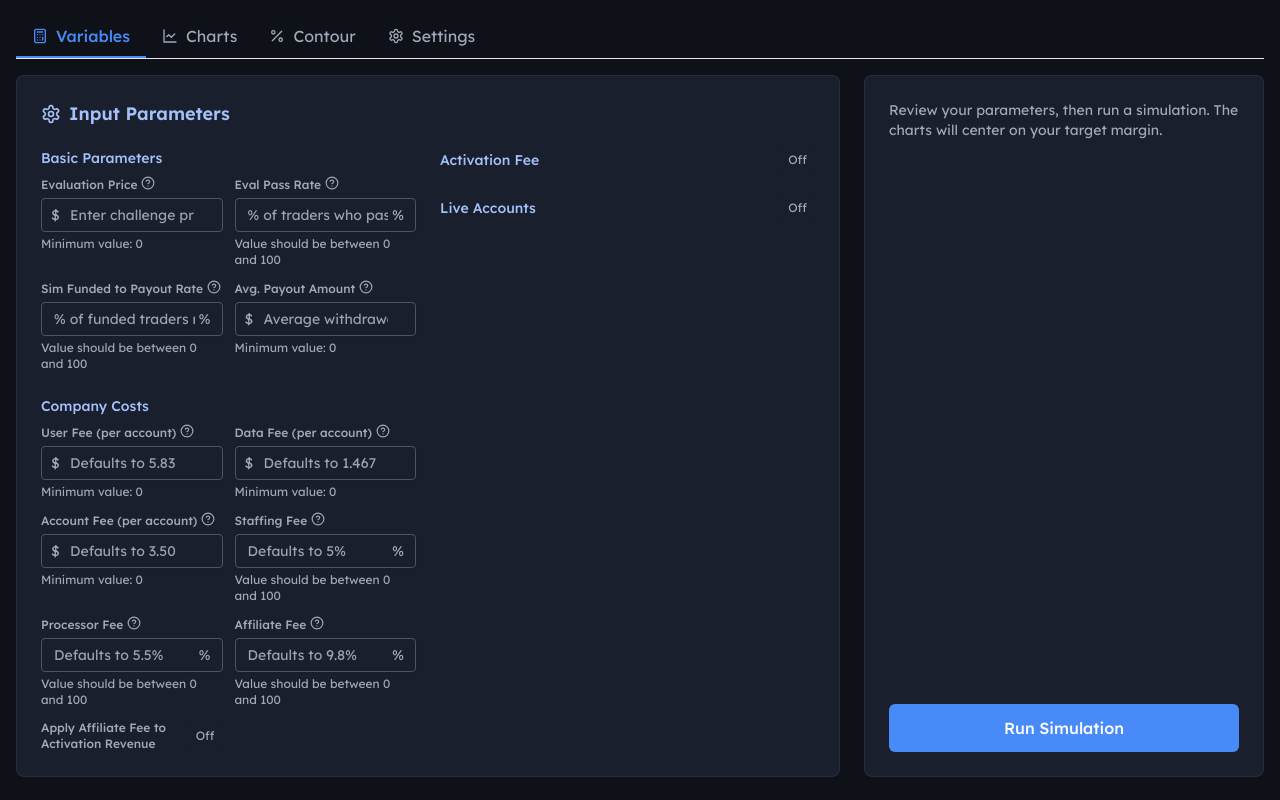
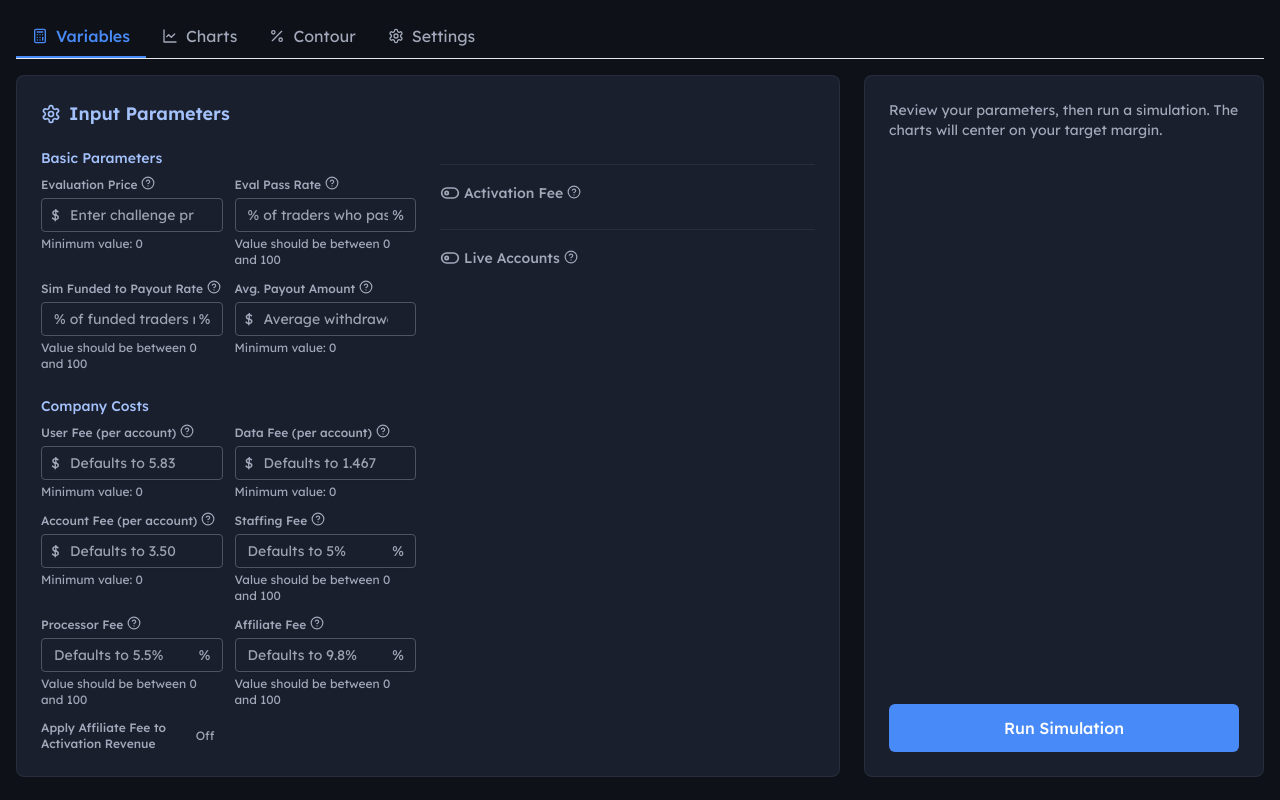
Before and after one commit to ZeusFU/Marginator-V2, a React (Vite) app: page / in a window 1280 px wide. Built offline with nearby package versions, Linux system fonts and the light colour scheme.

Commit message:
style(sidebar): restore ToggleableSection with explicit on/off visualization for Activation Fee and Live Accounts

```diff
--- a/src/components/Sidebar.tsx
+++ b/src/components/Sidebar.tsx
@@ -204,30 +204,28 @@ function Sidebar({
 
           {/* Right column: Activation + Live */}
           <div className="space-y-6">
-            <div>
-              <div className="flex items-center justify-between mb-2">
-                <h3 className="text-sm font-medium text-secondary">Activation Fee</h3>
-                <button onClick={() => updateInput('useActivationFee', !inputs.useActivationFee)} className={`px-2 py-1 rounded text-xs ${inputs.useActivationFee ? 'bg-primary text-white' : 'bg-card text-text_secondary'}`}>{inputs.useActivationFee ? 'On' : 'Off'}</button>
+            <ToggleableSection
+              title="Activation Fee"
+              isEnabled={inputs.useActivationFee}
+              onToggle={() => updateInput('useActivationFee', !inputs.useActivationFee)}
+              tooltip="Optional fee charged to traders who pass the evaluation"
+            >
+              <div className="grid grid-cols-1 sm:grid-cols-2 gap-3">
+                <InputField label="Activation Fee Amount" id="activationFee" value={inputs.activationFee} onChange={(v) => updateInput('activationFee', v)} min={0} step={10} unit="$" placeholder="Fee charged after passing" tooltip="One-time fee charged to traders who pass the evaluation" disabled={isDisabled} />
               </div>
-              {inputs.useActivationFee && (
-                <div className="grid grid-cols-1 sm:grid-cols-2 gap-3">
-                  <InputField label="Activation Fee Amount" id="activationFee" value={inputs.activationFee} onChange={(v) => updateInput('activationFee', v)} min={0} step={10} unit="$" placeholder="Fee charged after passing" tooltip="One-time fee charged to traders who pass the evaluation" disabled={isDisabled} />
-                </div>
-              )}
-            </div>
+            </ToggleableSection>
 
-            <div>
-              <div className="flex items-center justify-between mb-2">
-                <h3 className="text-sm font-medium text-secondary">Live Accounts</h3>
-                <button onClick={() => updateInput('includeLive', !inputs.includeLive)} className={`px-2 py-1 rounded text-xs ${inputs.includeLive ? 'bg-primary text-white' : 'bg-card text-text_secondary'}`}>{inputs.includeLive ? 'On' : 'Off'}</button>
+            <ToggleableSection
+              title="Live Accounts"
+              isEnabled={inputs.includeLive}
+              onToggle={() => updateInput('includeLive', !inputs.includeLive)}
+              tooltip="Include revenue from live accounts that continue trading after funded phase"
+            >
+              <div className="grid grid-cols-1 sm:grid-cols-2 gap-3">
+                <InputField label="% Live Accounts Saved" id="avgLiveSaved" value={inputs.avgLiveSaved} onChange={(v) => updateInput('avgLiveSaved', v)} min={0} max={100} step={0.1} unit="%" placeholder="% continuing to live phase" tooltip="Percentage of funded accounts that continue to live phase" disabled={isDisabled} />
+                <InputField label="Avg. Live Payout" id="avgLivePayout" value={inputs.avgLivePayout} onChange={(v) => updateInput('avgLivePayout', v)} min={0} step={10} unit="$" placeholder="Average live account payout" tooltip="Average payout for live account traders" disabled={isDisabled} />
               </div>
-              {inputs.includeLive && (
-                <div className="grid grid-cols-1 sm:grid-cols-2 gap-3">
-                  <InputField label="% Live Accounts Saved" id="avgLiveSaved" value={inputs.avgLiveSaved} onChange={(v) => updateInput('avgLiveSaved', v)} min={0} max={100} step={0.1} unit="%" placeholder="% continuing to live phase" tooltip="Percentage of funded accounts that continue to live phase" disabled={isDisabled} />
-                  <InputField label="Avg. Live Payout" id="avgLivePayout" value={inputs.avgLivePayout} onChange={(v) => updateInput('avgLivePayout', v)} min={0} step={10} unit="$" placeholder="Average live account payout" tooltip="Average payout for live account traders" disabled={isDisabled} />
-                </div>
-              )}
-            </div>
+            </ToggleableSection>
           </div>
         </div>
       ) : (
```
